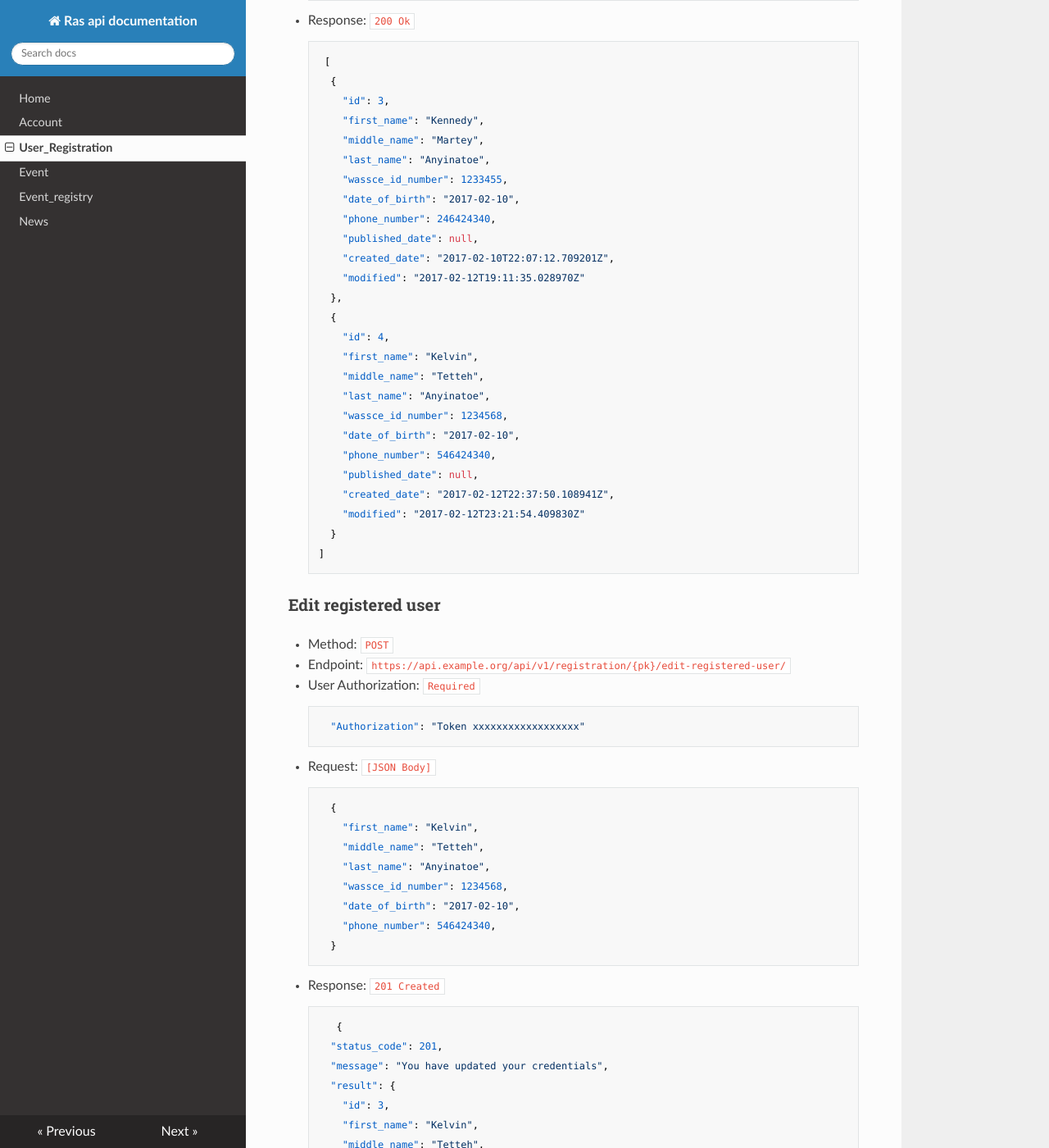
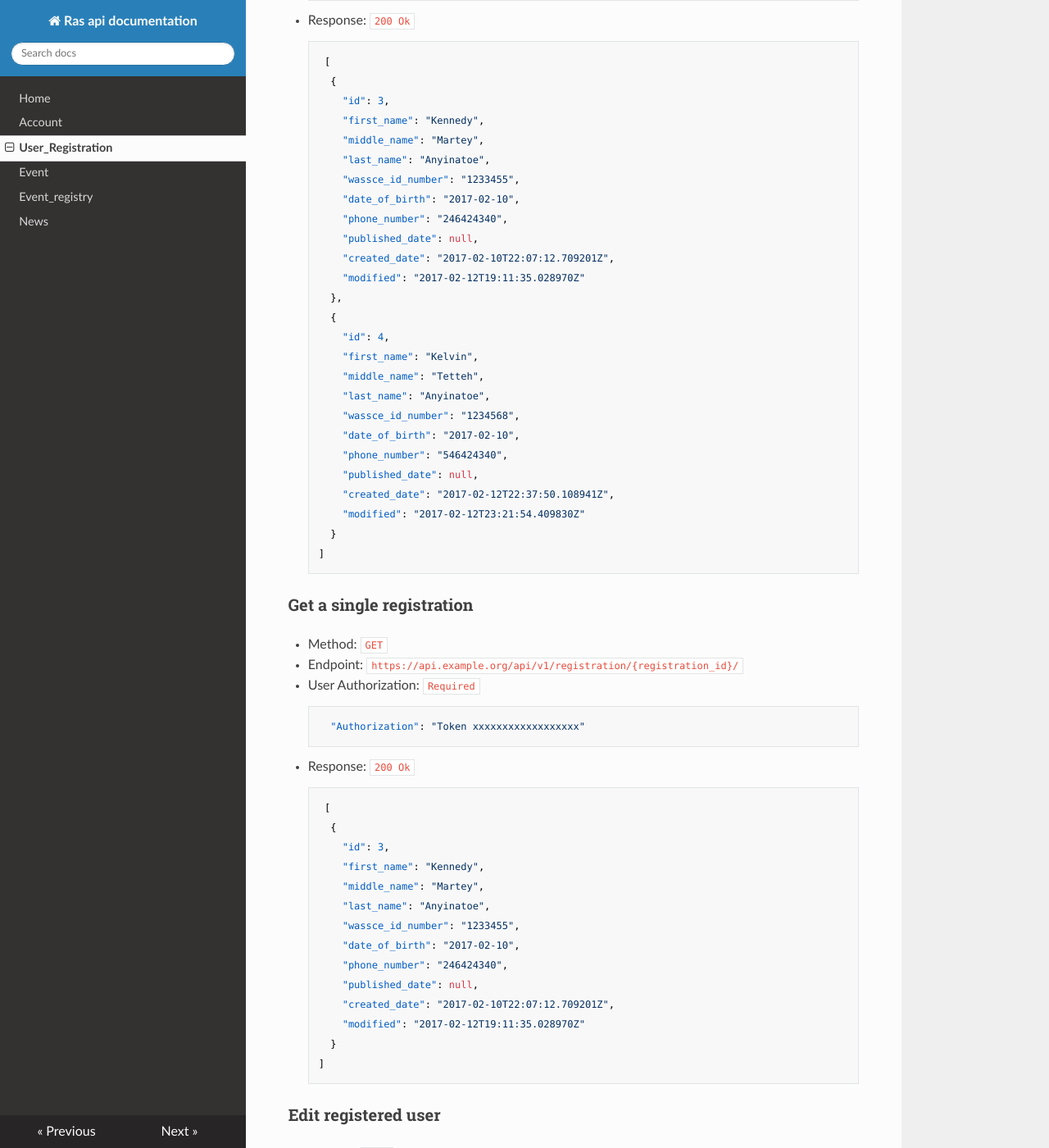
Before and after one commit to rasghana/ras_docs, an MkDocs documentation site: the page built from docs/user_registration.md, in a window 1280 px wide and 1400 px high, scrolled down 1417 px. Shown: the whole window at 82% size. Built offline with MkDocs 1.6.1, drawn with Linux system fonts in a browser that asks for light colours; nearby versions of some CDN libraries; old or Windows-style settings are respelled for this version of MkDocs; some of the changed text lies outside the part shown.

Commit message:
added get single registered user

```diff
--- a/docs/user_registration.md
+++ b/docs/user_registration.md
@@ -14,9 +14,9 @@
           "first_name": "Kelvin",
           "middle_name": "Tetteh",
           "last_name": "Anyinatoe",
-          "wassce_id_number": 1234568,
+          "wassce_id_number": "1234568",
           "date_of_birth": "2017-02-10",
-          "phone_number": 546424340,
+          "phone_number": "546424340",
         }
 
   - Response: `201 Created`
@@ -29,9 +29,9 @@
             "first_name": "Kelvin",
             "middle_name": "Tetteh",
             "last_name": "Anyinatoe",
-            "wassce_id_number": 1234568,
+            "wassce_id_number": "1234568",
             "date_of_birth": "2017-02-10",
-            "phone_number": 546424340,
+            "phone_number": "546424340",
             "published_date": null,
             "created_date": "2017-03-07T18:11:30.550939Z",
             "modified": "2017-03-07T18:11:30.550969Z"
@@ -65,9 +65,9 @@
             "first_name": "Kennedy",
             "middle_name": "Martey",
             "last_name": "Anyinatoe",
-            "wassce_id_number": 1233455,
+            "wassce_id_number": "1233455",
             "date_of_birth": "2017-02-10",
-            "phone_number": 246424340,
+            "phone_number": "246424340",
             "published_date": null,
             "created_date": "2017-02-10T22:07:12.709201Z",
             "modified": "2017-02-12T19:11:35.028970Z"
@@ -77,14 +77,43 @@
             "first_name": "Kelvin",
             "middle_name": "Tetteh",
             "last_name": "Anyinatoe",
-            "wassce_id_number": 1234568,
+            "wassce_id_number": "1234568",
             "date_of_birth": "2017-02-10",
-            "phone_number": 546424340,
+            "phone_number": "546424340",
             "published_date": null,
             "created_date": "2017-02-12T22:37:50.108941Z",
             "modified": "2017-02-12T23:21:54.409830Z"
           }
         ]
+
+### Get a single registration
+
+- Method: `GET`
+
+- Endpoint: `https://api.example.org/api/v1/registration/{registration_id}/`
+
+- User Authorization: ``Required``
+
+          "Authorization": "Token xxxxxxxxxxxxxxxxxx"
+
+  - Response: `200 Ok`
+
+         [
+          {
+            "id": 3,
+            "first_name": "Kennedy",
+            "middle_name": "Martey",
+            "last_name": "Anyinatoe",
+            "wassce_id_number": "1233455",
+            "date_of_birth": "2017-02-10",
+            "phone_number": "246424340",
+            "published_date": null,
+            "created_date": "2017-02-10T22:07:12.709201Z",
+            "modified": "2017-02-12T19:11:35.028970Z"
+          }
+        ]
+
+
 
 ### Edit registered user
 
```
Also changed, not shown: docs/account_registration.md (+29 -0 lines), site/index.html.
